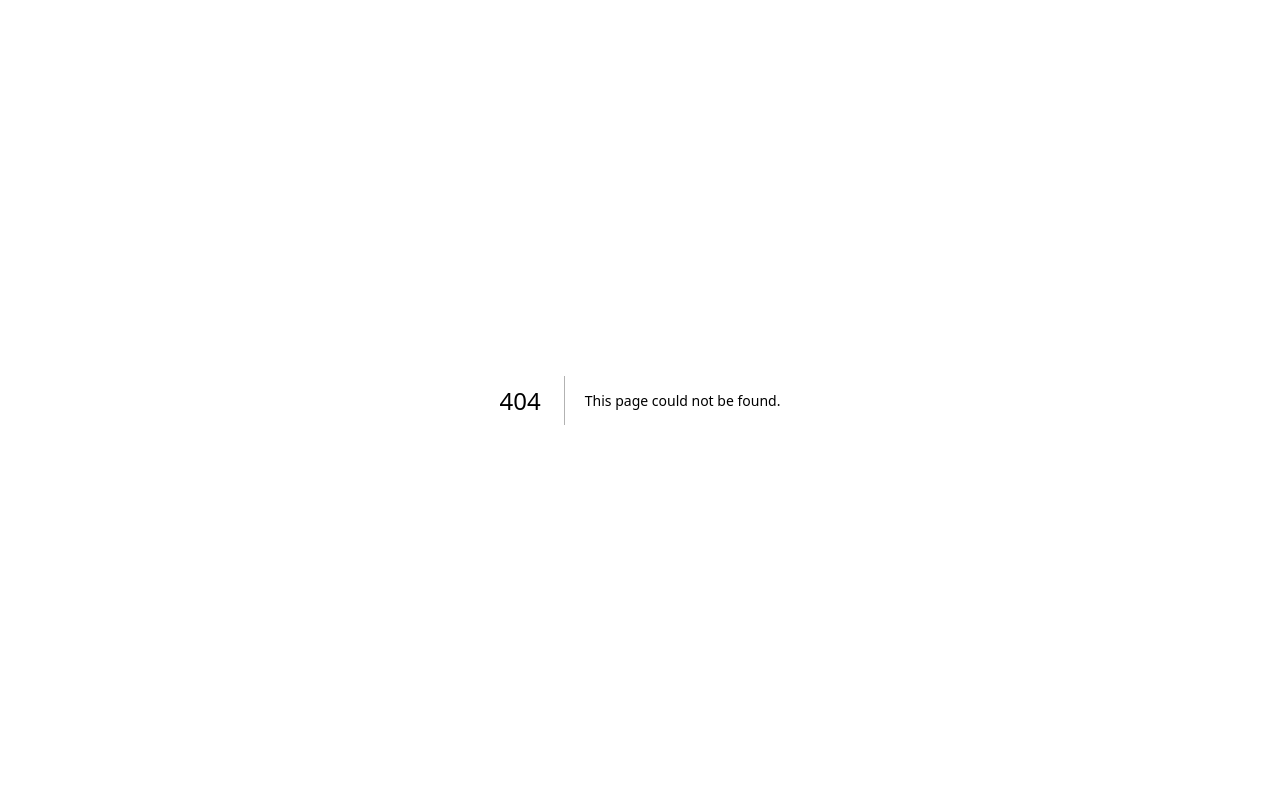
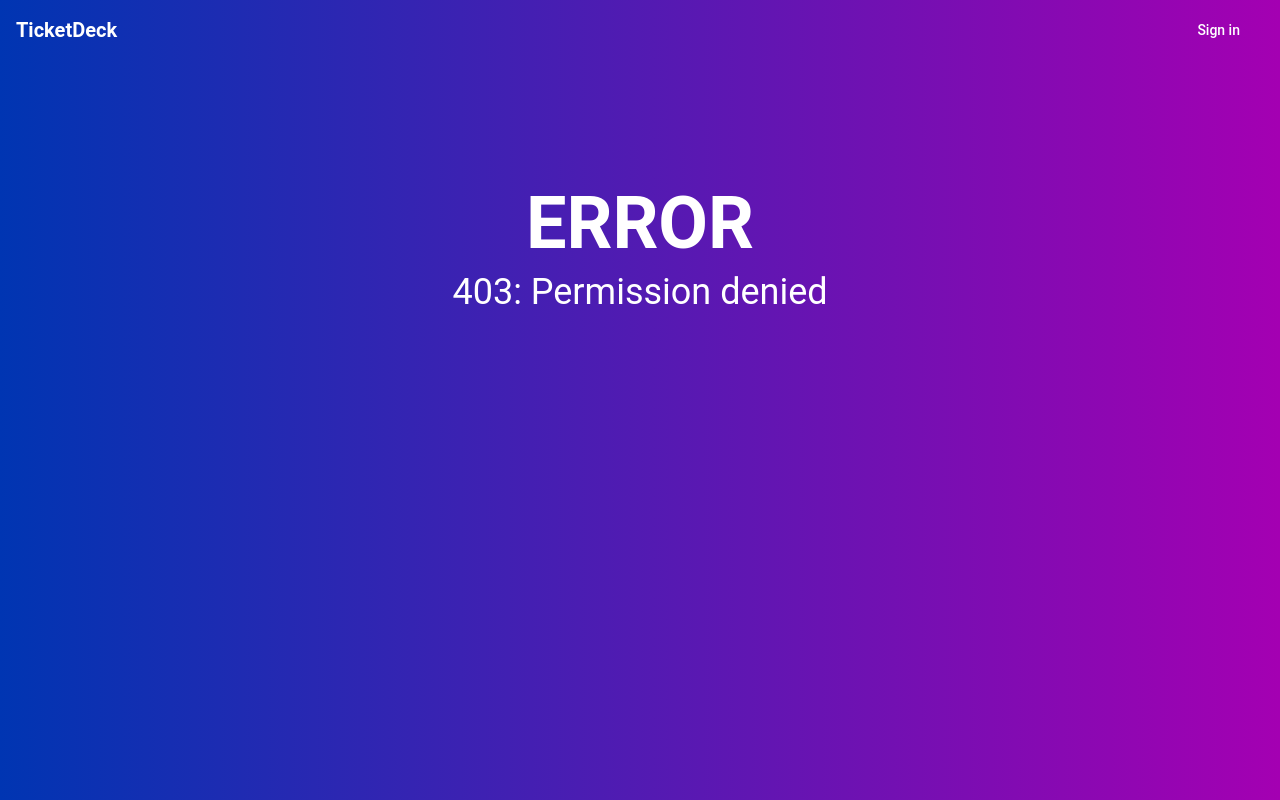
Before and after one commit to nvoers/TicketDeck, a Next.js app in the folder ticketdeck/: page /403 in a window 1280 px wide. Before the commit this address had no page. Built offline with nearby package versions, Linux system fonts and the light colour scheme; no server answers.

Commit message:
403 to page

```diff
--- a/ticketdeck/components/error/403.js
+++ /dev/null
@@ -1,24 +0,0 @@
-import Head from "next/head";
-import Navigation from "../../components/navigation.js";
-
-export default function Page403() {
-  return (
-    <div>
-      <Head>
-        <title>TicketDeck</title>
-        <meta name="description" content="Store all of your tickets" />
-        <link rel="icon" href="/favicon.ico" />
-      </Head>
-
-      <Navigation />
-      <div className="container mx-auto">
-        <div className="flex flex-col items-center">
-          <h1 className="mb-3 text-6xl font-bold text-ticketdeck-blue">
-            Error
-          </h1>
-          <p>403: Permission denied</p>
-        </div>
-      </div>
-    </div>
-  );
-}
--- /dev/null
+++ b/ticketdeck/pages/403.js
@@ -0,0 +1,24 @@
+import Head from "next/head";
+import Navigation from "../components/navigation.js";
+
+export default function Page403() {
+  return (
+    <div className="h-screen bg-gradient-to-r from-ticketdeck-blue to-ticketdeck-purple">
+      <Head>
+        <title>TicketDeck</title>
+        <meta name="description" content="Store all of your tickets" />
+        <link rel="icon" href="/favicon.ico" />
+      </Head>
+
+      <Navigation />
+      <div className="container mx-auto">
+        <div className="flex flex-col content-center items-center py-32">
+          <h1 className="mb-3 text-7xl font-bold text-white">ERROR</h1>
+          <p className="text-2xl text-white md:text-4xl">
+            403: Permission denied
+          </p>
+        </div>
+      </div>
+    </div>
+  );
+}
--- a/ticketdeck/pages/ticket/[ticketid].js
+++ b/ticketdeck/pages/ticket/[ticketid].js
@@ -6,7 +6,7 @@ import { useQRCode } from "next-qrcode";
 import { FontAwesomeIcon } from "@fortawesome/react-fontawesome";
 import { faTrashCan } from "@fortawesome/free-solid-svg-icons";
 import { useSession } from "next-auth/react";
-import Page403 from "../../components/error/403.js";
+import Page403 from "../403.js";
 import Barcode from "react-barcode";
 import Footer from "../../components/footer.js";
 
--- a/ticketdeck/pages/ticket/add.js
+++ b/ticketdeck/pages/ticket/add.js
@@ -3,7 +3,7 @@ import Head from "next/head";
 import { useForm } from "react-hook-form";
 import { useRouter } from "next/router";
 import { useSession, signIn, signOut } from "next-auth/react";
-import Page403 from "../../components/error/403.js";
+import Page403 from "../403.js";
 import Footer from "../../components/footer.js";
 
 async function saveTicket(ticket) {
```
